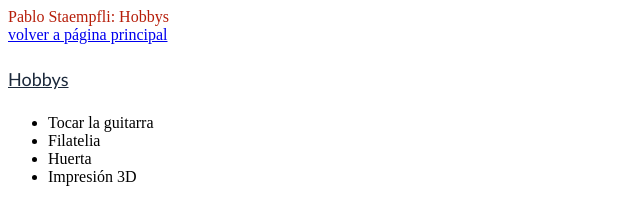
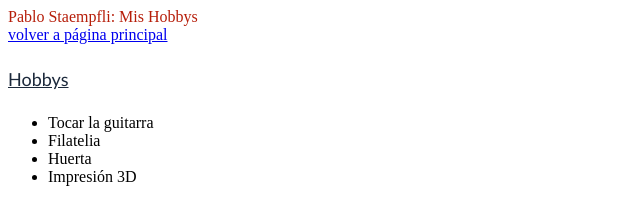
Before and after one commit to Pay2023Arg/Pay2023Arg.github.io, a plain HTML site: page hobby.html in a window 1280 px wide. Shown: the full height of the page, 0-640 px from the left. Drawn offline with Linux system fonts and the light colour scheme.

Commit message:
Update hobby.html
si

```diff
--- a/hobby.html
+++ b/hobby.html
@@ -8,7 +8,7 @@
 </head>
 <body>
     <header>
-        Pablo Staempfli: Hobbys
+        Pablo Staempfli: Mis Hobbys
     </header>
      <a href="index.html">
      volver a página principal </a>
```
